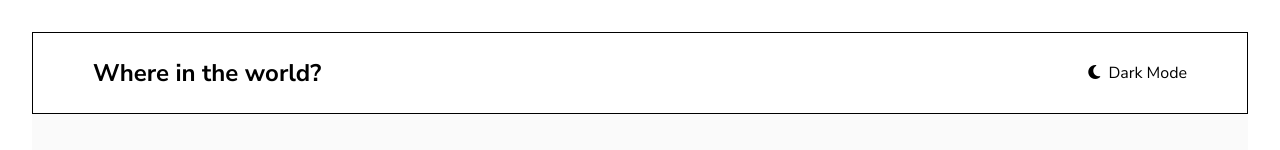
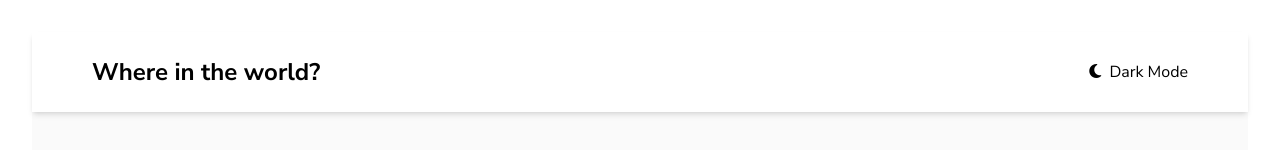
Before and after one commit to Himanshu-Jain59/Foreign-TheCountriesGuide, a React (Vite) app: page / in a window 1280 px wide. Shown: the top 150 px of the page. Built offline with nearby package versions, Linux system fonts and the light colour scheme; no server answers.

Commit message:
input style

```diff
--- a/src/components/navbar.jsx
+++ b/src/components/navbar.jsx
@@ -4,10 +4,10 @@ import { useState } from "react";
 function Navbar() {
   let [mode, setMode] = useState("Dark Mode");
   return (
-    <div className="flex justify-between py-6 px-15 border bg-white">
+    <div className="flex justify-between py-6 px-15 shadow-md bg-white">
       <h2 className="text-2xl font-bold">Where in the world?</h2>
       <button onClick={() => setMode("Light Mode")}>
-        <i class="fa-solid fa-moon"></i>
+        <i className="fa-solid fa-moon"></i>
         &nbsp;&nbsp;
         {mode}
       </button>
```
